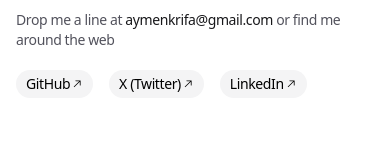
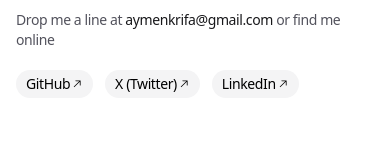
Before and after one commit to aymenkrifa/portfolio, a Next.js app: page / in a window 390 px wide. Shown: the part 3294-3454 px from the top of the page. Built offline with nearby package versions, Linux system fonts and the light colour scheme.

Commit message:
feat: Update text for clarity and improve social links layout

```diff
--- a/app/page.tsx
+++ b/app/page.tsx
@@ -815,10 +815,10 @@
             href={`mailto:${EMAIL}`}
           >
             {EMAIL}
-          </a> or find me around the web
+          </a> or find me online
         </p>
 
-        <div className="flex items-center space-x-4">
+        <div className="flex flex-wrap items-center gap-3 sm:gap-4">
           {SOCIAL_LINKS.map((link) => (
             <MagneticSocialLink key={link.label} link={link.link}>
               {link.label}
```
